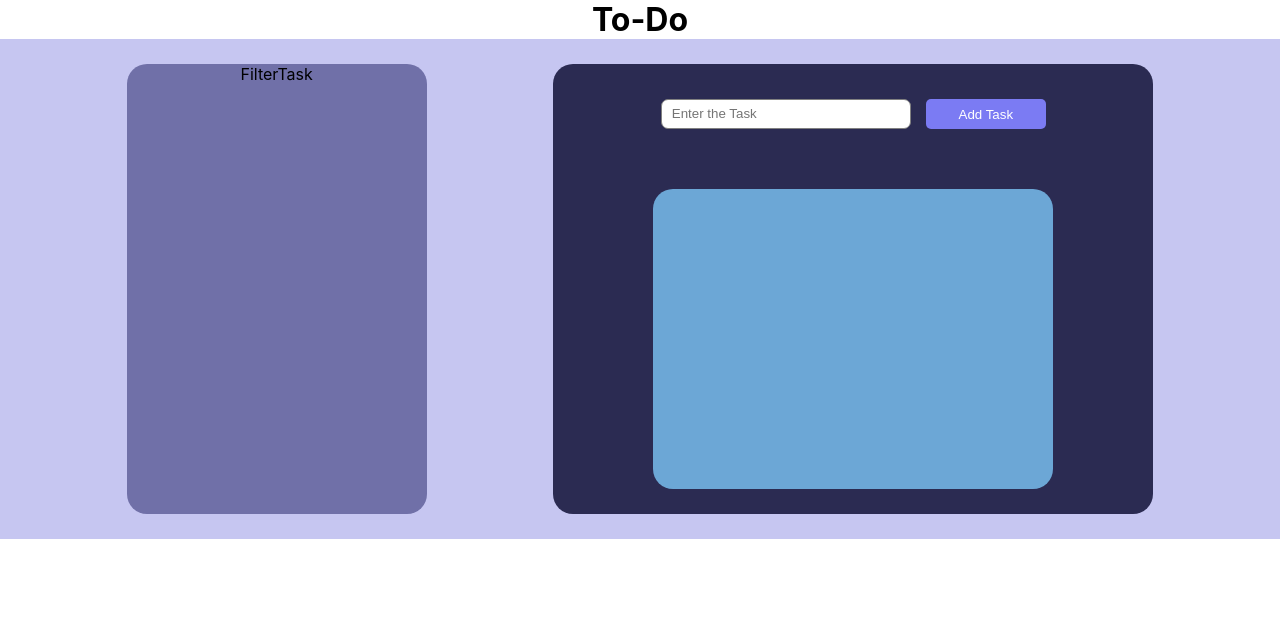
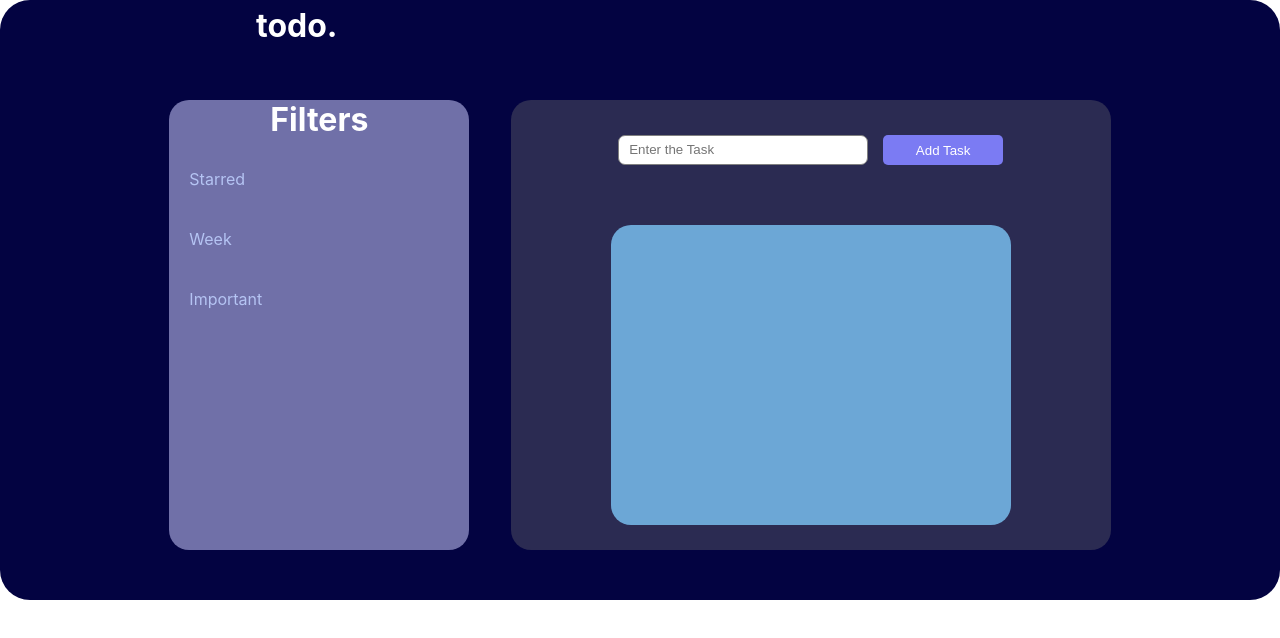
Before and after one commit to poojashelke8/todo_redux, a React (Create React App) app: page / in a window 1280 px wide. Shown: the top 638 px of the page. Built offline with nearby package versions, Linux system fonts and the light colour scheme.

Commit message:
added new styles and components

```diff
--- a/src/App.css
+++ b/src/App.css
@@ -1,38 +1,4 @@
 .App {
   text-align: center;
+  /* background-color: #006769; */
 }
-
-.App-logo {
-  height: 40vmin;
-  pointer-events: none;
-}
-
-@media (prefers-reduced-motion: no-preference) {
-  .App-logo {
-    animation: App-logo-spin infinite 20s linear;
-  }
-}
-
-.App-header {
-  background-color: #282c34;
-  min-height: 100vh;
-  display: flex;
-  flex-direction: column;
-  align-items: center;
-  justify-content: center;
-  font-size: calc(10px + 2vmin);
-  color: white;
-}
-
-.App-link {
-  color: #61dafb;
-}
-
-@keyframes App-logo-spin {
-  from {
-    transform: rotate(0deg);
-  }
-  to {
-    transform: rotate(360deg);
-  }
-}
--- a/src/App.js
+++ b/src/App.js
@@ -4,7 +4,7 @@ import TaskMain from './Components/TaskMain';
 function App() {
   return (
     <div className="App">
-      <h1>To-Do</h1>
+      {/* <h1>To-Do</h1> */}
       <TaskMain/>
     </div>
   );
--- a/src/Components/FilterTask.css
+++ b/src/Components/FilterTask.css
@@ -3,6 +3,43 @@
     width:300px;
     background-color: rgb(112, 112, 168);
     border-radius: 20px;
-    margin-top: 25px;
+    /* margin-top: 25px; */
     /* margin: 0 10px 10px 0; */
 }
+
+#filtersheading{
+    /* padding-left: 20px; */
+    color: white;
+}
+/*
+.filterlist{
+    height:300px;
+    width: 300px;
+    /* background-color: rgb(103, 131, 131); */
+
+    /* margin-left: 30px; */
+    /* display: flex;
+    justify-content: center;
+    align-items: center; */
+/* } */
+
+.filterlist1{
+    height: 40px;
+    width: 300px;
+    /* background-color: rgb(72, 67, 97); */
+    color: rgb(181, 196, 243);
+    display: flex;
+    padding: 20px;
+    justify-content: flex-start;
+    align-items: center;
+    align-content: center;
+    /* margin-left: 90px; */
+    margin-bottom: 20px;
+    margin-top: 20px;
+    border-radius: 12px;
+}
+
+.filterlist1:hover {
+    background-color: rgb(107, 128, 187);
+    transform: scale(1.05);
+  }
--- a/src/Components/FilterTask.js
+++ b/src/Components/FilterTask.js
@@ -3,7 +3,14 @@ import "../Components/FilterTask.css"
 
 const FilterTask = () => {
   return (
-    <div className='filterTask'>FilterTask</div>
+    <div className='filterTask'>
+      <h1 id='filtersheading'>Filters</h1>
+      <div className='filterlist'>
+        <li className='filterlist1'>Starred</li>
+        <li className='filterlist1'>Week</li>
+        <li className='filterlist1'>Important</li>
+      </div>
+    </div>
   )
 }
 
--- a/src/Components/TaskInput.css
+++ b/src/Components/TaskInput.css
@@ -12,7 +12,7 @@
     height: 450px;
     width:600px;
     background-color: rgb(43, 43, 82);
-    margin-top: 25px;
+    /* margin-top: 25px; */
     border-radius: 20px;
 }
 
--- a/src/Components/TaskMain.js
+++ b/src/Components/TaskMain.js
@@ -5,10 +5,12 @@ import "../Components/Taskmain.css"
 
 const TaskMain = () => {
   return (
-    <div className='taskmain'>
-        {/* <h1>TODO</h1> */}
+    <div className='main'>
+    <h1 id='taskheading'>todo.</h1>
+    <div className='taskmain1'>
         <FilterTask/>
         <TaskInput/>
+    </div>
     </div>
   )
 }
--- a/src/Components/Taskmain.css
+++ b/src/Components/Taskmain.css
@@ -3,10 +3,43 @@
     padding: 0;
     box-sizing: border-box;
 }
-.taskmain{
-    height: 500px;
-    width:100%;
+
+.main{
+    height:600px;
+    width: 100%;
+    background-color: rgb(3, 3, 65);
+    display: flex;
+    justify-content: space-between;
+    flex-wrap: wrap;
+    border-radius: 30px;
+    /* align-items: center; */
+    /* margin-top: 30px; */
+    /* align-items: center;  */
+}
+
+#taskheading{
+    height: 50px;
+    width: 100px;
+    /* background-color: rgb(172, 172, 68); */
+    margin-left: 20%;
+    display: flex;
+    justify-content: flex-start;
+    align-items: center;
+    color: white;
+    /* display:contents;
+    align-items: center; */
+}
+.taskmain1{
+    height: 480px;
+    width:80%;
     display: flex;
     justify-content: space-evenly;
-    background-color: rgb(198, 198, 241);
+    align-items: center;
+    flex-wrap: wrap;
+    margin-left: 10%;
+    /* margin-top: 0px; */
+    /* margin-bottom: 10px; */
+    border-radius: 20px;
+    /* margin-bottom: 10%; */
+    /* background-color: rgb(198, 198, 241); */
 }
```
